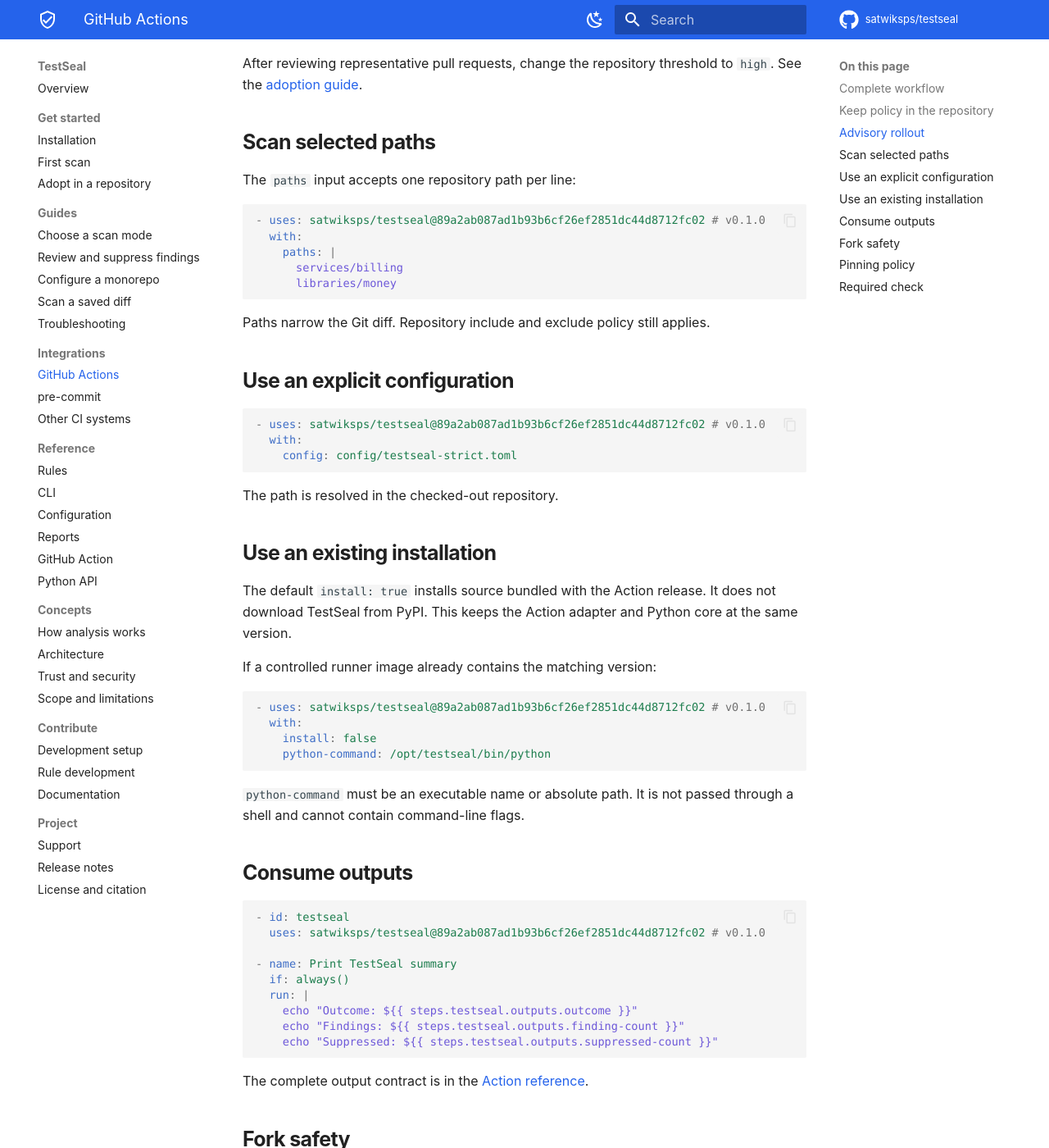
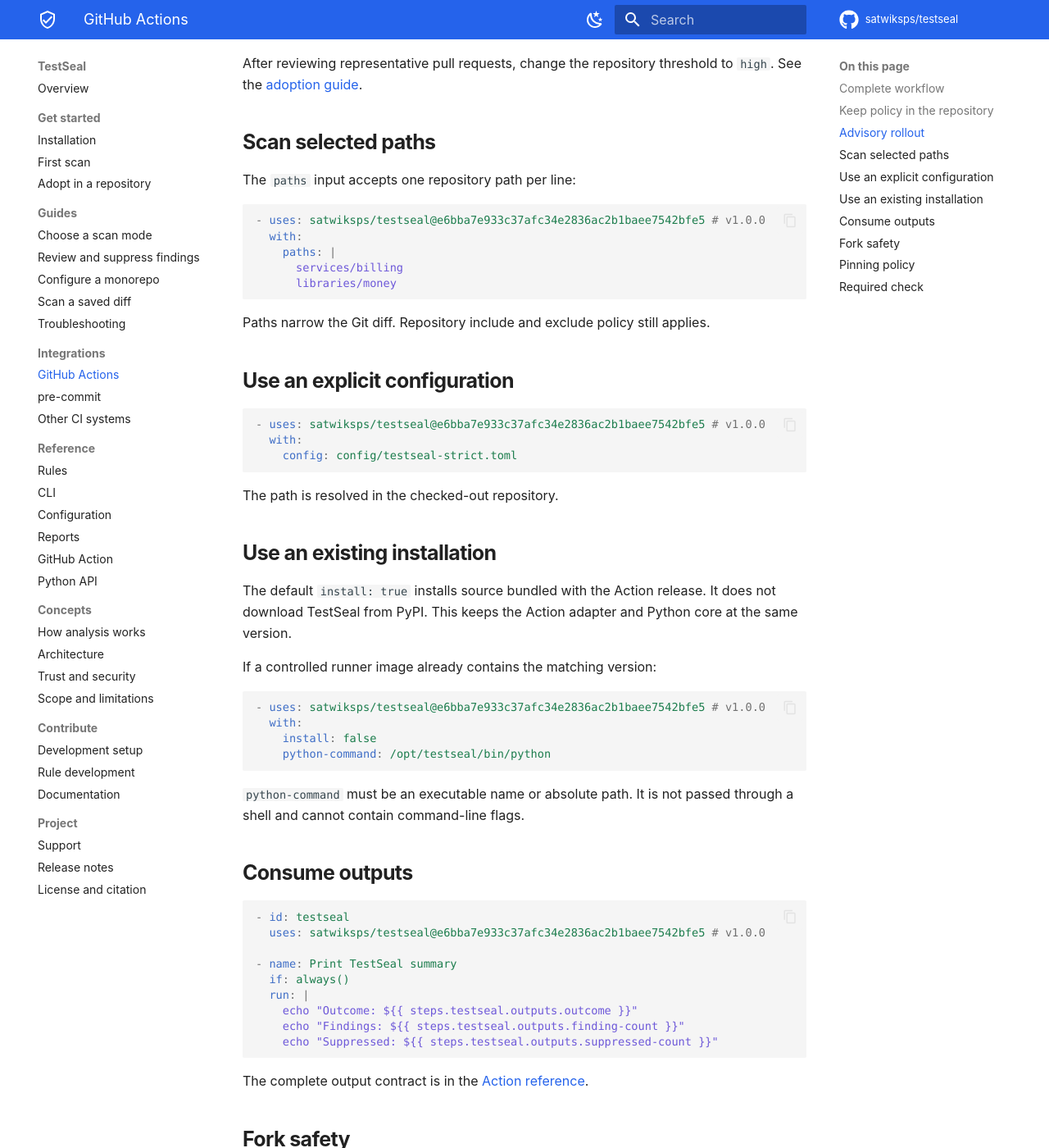
Before and after one commit to satwiksps/testseal, an MkDocs documentation site: the page built from docs/integrations/github-actions.md, in a window 1280 px wide and 1400 px high, scrolled down 1375 px. Shown: the whole window at 82% size. Built offline with MkDocs 1.6.1 and Material for MkDocs 9.7.7, drawn with Linux system fonts in a browser that asks for light colours; comment, search, counter and statistics services are not loaded; some of the changed text lies outside the part shown.

Commit message:
docs: pin the 1.0.0 action revision

````diff
--- a/docs/integrations/github-actions.md
+++ b/docs/integrations/github-actions.md
@@ -36,7 +36,7 @@
         with:
           python-version: "3.12"
       - id: testseal
-        uses: satwiksps/testseal@89a2ab087ad1b93b6cf26ef2851dc44d8712fc02 # v0.1.0
+        uses: satwiksps/testseal@e6bba7e933c37afc34e2836ac2b1baee7542bfe5 # v1.0.0
         with:
           fail-on: high
 ```
@@ -71,7 +71,7 @@
 The `paths` input accepts one repository path per line:
 
 ```yaml
-- uses: satwiksps/testseal@89a2ab087ad1b93b6cf26ef2851dc44d8712fc02 # v0.1.0
+- uses: satwiksps/testseal@e6bba7e933c37afc34e2836ac2b1baee7542bfe5 # v1.0.0
   with:
     paths: |
       services/billing
@@ -83,7 +83,7 @@
 ## Use an explicit configuration
 
 ```yaml
-- uses: satwiksps/testseal@89a2ab087ad1b93b6cf26ef2851dc44d8712fc02 # v0.1.0
+- uses: satwiksps/testseal@e6bba7e933c37afc34e2836ac2b1baee7542bfe5 # v1.0.0
   with:
     config: config/testseal-strict.toml
 ```
@@ -99,7 +99,7 @@
 If a controlled runner image already contains the matching version:
 
 ```yaml
-- uses: satwiksps/testseal@89a2ab087ad1b93b6cf26ef2851dc44d8712fc02 # v0.1.0
+- uses: satwiksps/testseal@e6bba7e933c37afc34e2836ac2b1baee7542bfe5 # v1.0.0
   with:
     install: false
     python-command: /opt/testseal/bin/python
@@ -112,7 +112,7 @@
 
 ```yaml
 - id: testseal
-  uses: satwiksps/testseal@89a2ab087ad1b93b6cf26ef2851dc44d8712fc02 # v0.1.0
+  uses: satwiksps/testseal@e6bba7e933c37afc34e2836ac2b1baee7542bfe5 # v1.0.0
 
 - name: Print TestSeal summary
   if: always()
````
Also changed, not shown: README.md (+1 -1 lines), docs/reference/action.md (+1 -1 lines), packages/action/README.md (+1 -1 lines), site/app/page.tsx.
